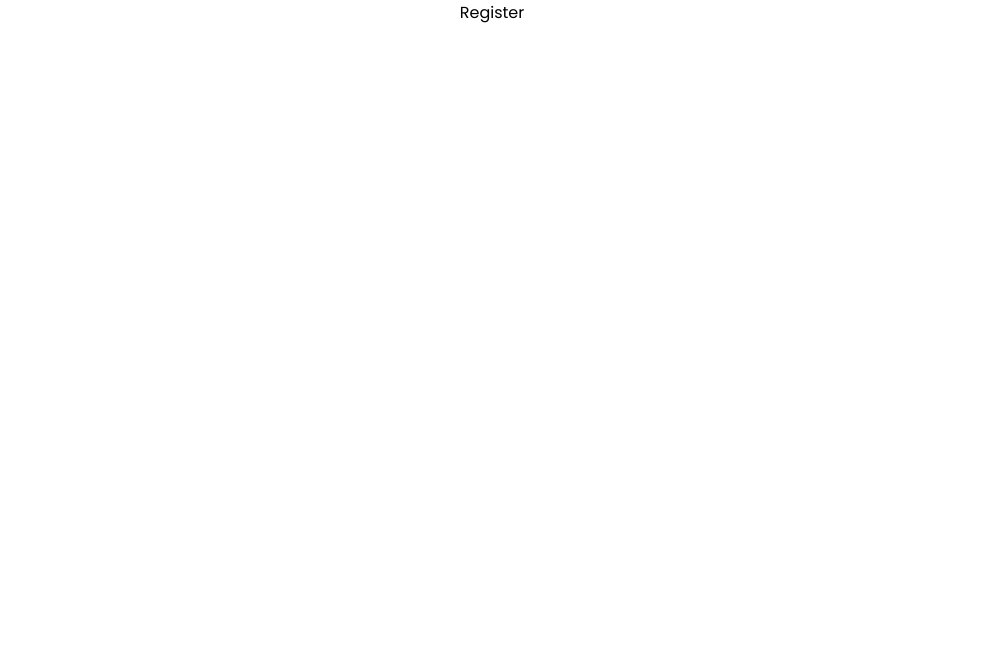
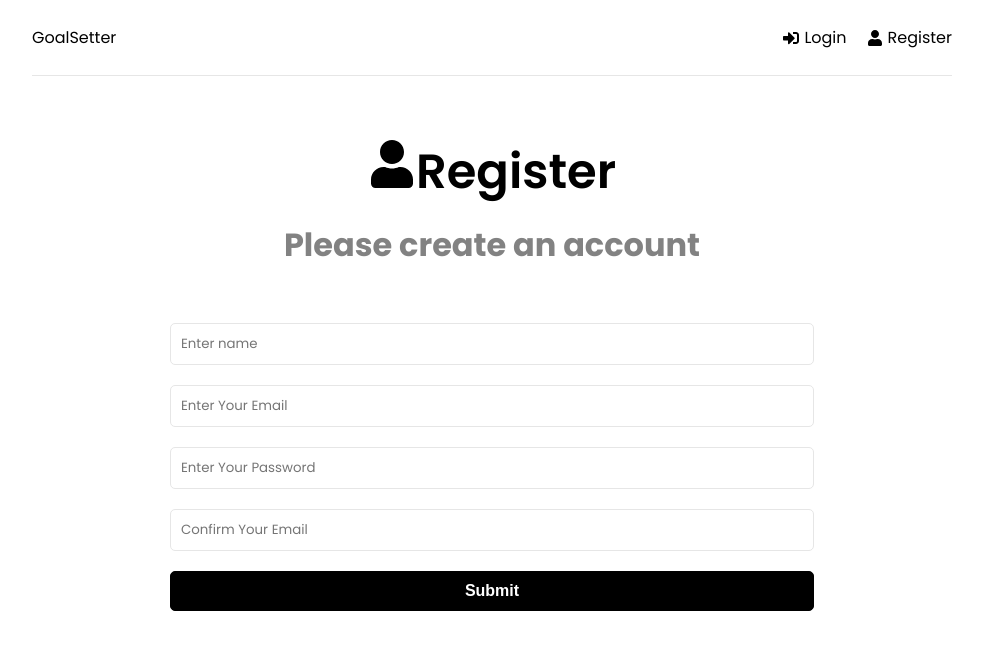
Before and after one commit to sainingo/goals-mern-project, a React (Create React App) app in the folder front-end/: page /register in a window 1280 px wide. Shown: the top 650 px of the page, without its empty margins (148-1131 px from the left). Built offline with nearby package versions, Linux system fonts and the light colour scheme.

Commit message:
Style form inputs

```diff
--- a/front-end/package.json
+++ b/front-end/package.json
@@ -9,6 +9,7 @@
     "@testing-library/user-event": "^14.4.3",
     "react": "^18.2.0",
     "react-dom": "^18.2.0",
+    "react-icons": "^4.4.0",
     "react-redux": "^8.0.2",
     "react-router-dom": "^6.4.1",
     "react-scripts": "5.0.1",
--- a/front-end/src/App.js
+++ b/front-end/src/App.js
@@ -1,4 +1,5 @@
 import { BrowserRouter as Router, Route, Routes } from 'react-router-dom'
+import Header from './components/Header'
 import Dashboard from './pages/Dashboard'
 import Login from './pages/Login'
 import Register from './pages/Register'
@@ -7,6 +8,7 @@
     <>
     <Router>
       <div className='container'>
+        <Header />
         <Routes>
           <Route path='/' element={<Dashboard />} />
           <Route path='/login' element={<Login />} />
--- a/front-end/src/components/Header.jsx
+++ b/front-end/src/components/Header.jsx
@@ -1,6 +1,24 @@
+import {FaSignInAlt, FaSignOutAlt, FaUser} from 'react-icons/fa'
+import { Link } from 'react-router-dom'
+
+
+
 const Header = () => {
   return (
-    <div>Header</div>
+    <header className='header'>
+        <div className='logo'>
+            <Link to="/">GoalSetter</Link>
+        </div>
+
+        <ul>
+            <li>
+                <Link to="/login"><FaSignInAlt />Login</Link>
+            </li>
+            <li>
+                <Link to="/Register"><FaUser />Register</Link>
+            </li>
+        </ul>
+    </header>
   )
 }
 
--- a/front-end/src/pages/Login.jsx
+++ b/front-end/src/pages/Login.jsx
@@ -1,8 +1,63 @@
-import React from 'react'
+import { useState, useEffect } from 'react'
+import { FaSignInAlt} from 'react-icons/fa'
 
 const Login = () => {
+  const [formData, setFormData] = useState({
+    email: '',
+    password: '',
+  })
+
+  const { email, password } = formData
+
+  const onSubmit = (e) => {
+    e.preventDefault()
+  }
+
+  const onChange = (e) => {
+    setFormData((prevState) => ({
+      ...prevState,
+      [e.target.name]: e.target.value,
+    }))
+  }
+
   return (
-    <div>Login</div>
+    <>
+    <section className='heading'>
+      <h1>
+        <FaSignInAlt />Login
+      </h1>
+      <p>Login and start setting goal</p>
+    </section>
+
+    <section className='form'>
+        <form onSubmit={onSubmit}>
+
+          <div className='form-group'>
+          <input type="email"
+          className="form-control"
+          id="email"
+          name="email"
+          value={email}
+          placeholder="Enter Your Email"
+          onChange={onChange}/>
+          </div>
+
+          <div className='form-group'>
+          <input type="password"
+          className="form-control"
+          id="password"
+          name="password"
+          value={password}
+          placeholder="Enter Your Password"
+          onChange={onChange}/>
+          </div>
+
+          <div className='form-group'>
+            <button type='submit' className='btn btn-block'>Submit</button>
+          </div>
+        </form>
+    </section>
+    </>
   )
 }
 
--- a/front-end/src/pages/Register.jsx
+++ b/front-end/src/pages/Register.jsx
@@ -1,8 +1,83 @@
-import React from 'react'
+import { useState, useEffect } from 'react'
+import { FaUser} from 'react-icons/fa'
 
 const Register = () => {
+  const [formData, setFormData] = useState({
+    name: '',
+    email: '',
+    password: '',
+    password2: '',
+  })
+
+  const { name, email, password, password2} = formData
+
+  const onSubmit = (e) => {
+    e.preventDefault()
+  }
+
+  const onChange = (e) => {
+    setFormData((prevState) => ({
+      ...prevState,
+      [e.target.name]: e.target.value,
+    }))
+  }
+
   return (
-    <div>Register</div>
+    <>
+    <section className='heading'>
+      <h1>
+        <FaUser />Register
+      </h1>
+      <p>Please create an account</p>
+    </section>
+
+    <section className='form'>
+        <form onSubmit={onSubmit}>
+          <div className='form-group'>
+          <input type="text"
+          className="form-control"
+          id="name" name="name"
+          value={name}
+          placeholder="Enter name"
+          onChange={onChange}/>
+          </div>
+
+          <div className='form-group'>
+          <input type="email"
+          className="form-control"
+          id="email"
+          name="email"
+          value={email}
+          placeholder="Enter Your Email"
+          onChange={onChange}/>
+          </div>
+
+          <div className='form-group'>
+          <input type="password"
+          className="form-control"
+          id="password"
+          name="password"
+          value={password}
+          placeholder="Enter Your Password"
+          onChange={onChange}/>
+          </div>
+
+          <div className='form-group'>
+          <input type="password"
+          className="form-control"
+          id="password2"
+          name="password2"
+          value={password2}
+          placeholder="Confirm Your Email"
+          onChange={onChange}/>
+          </div>
+
+          <div className='form-group'>
+            <button type='submit' className='btn btn-block'>Submit</button>
+          </div>
+        </form>
+    </section>
+    </>
   )
 }
 
```
Also changed, not shown: 1 other file (tests, documents, lock files or other folders).
